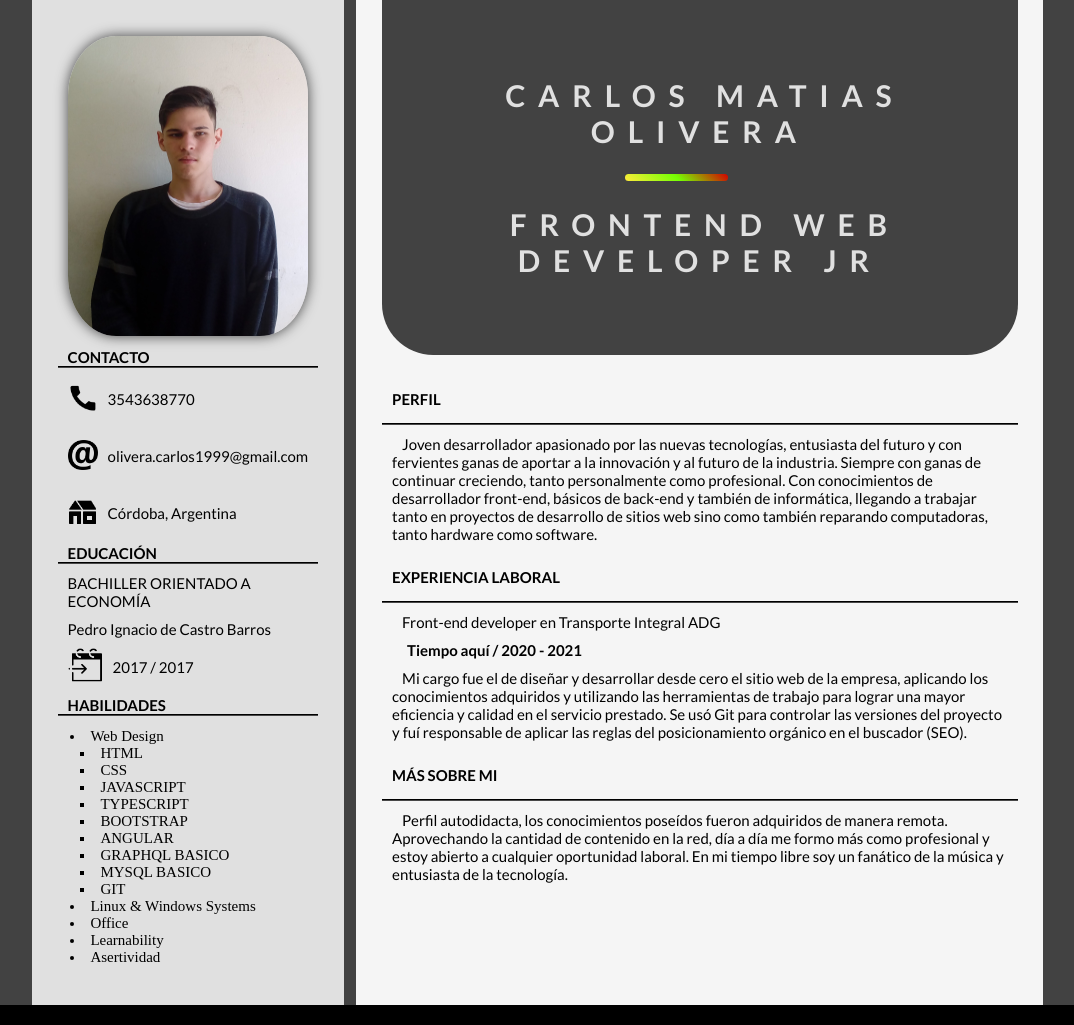
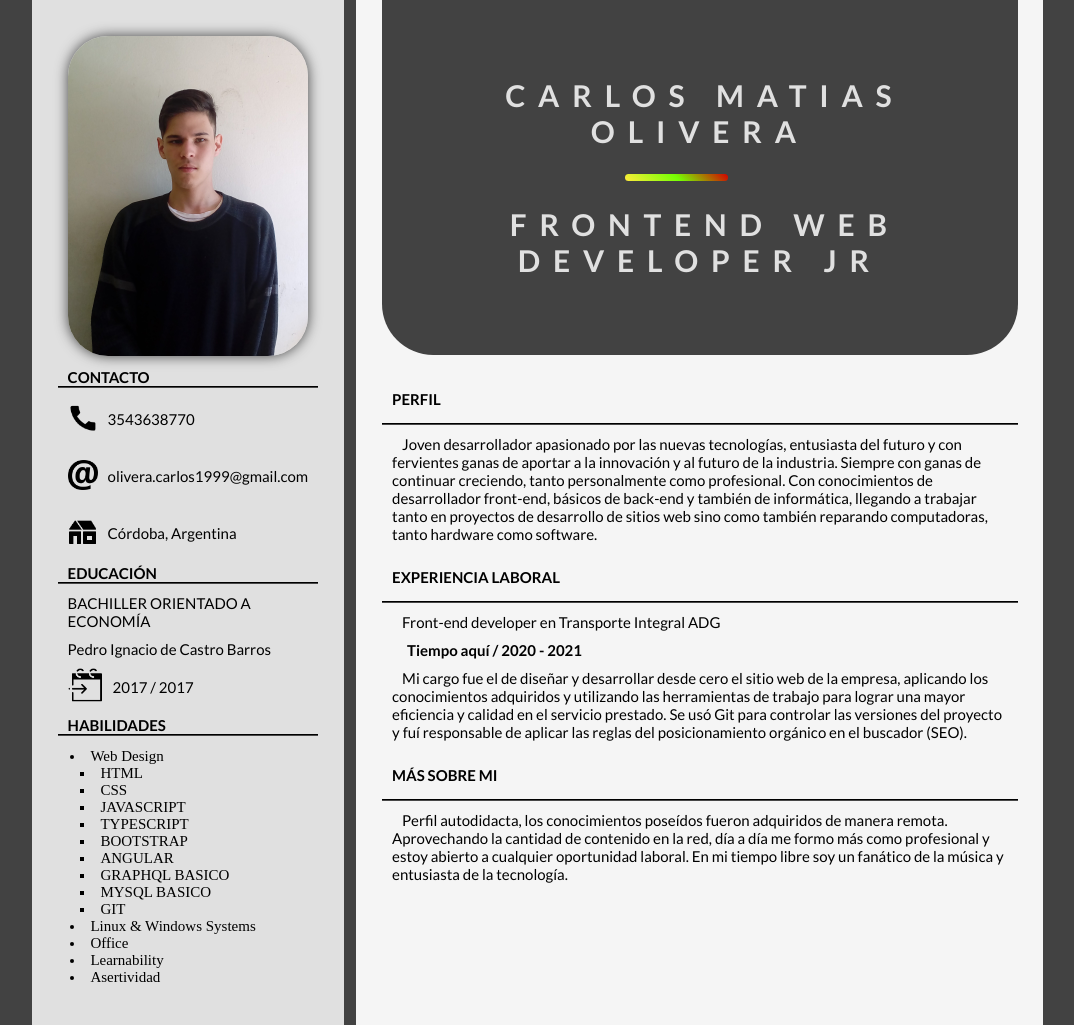
Before and after one commit to CharlesXvr/resume, a plain HTML site: page index.html in a window 1280 px wide. Shown: the whole page, without its empty margins (96-1170 px from the left). Drawn offline with Linux system fonts and the light colour scheme.

Commit message:
resume styles updated

```diff
--- a/resources/styles/Styles.css
+++ b/resources/styles/Styles.css
@@ -65,8 +65,8 @@ li {
 
 .image-field img {
     width: 100%;
-    height: 30rem;
-    border-radius: 20%;
+    height: 40vh;
+    border-radius: 4rem;
     box-shadow:  0 0 1vw #424242;
 }
 .contact-item {
```
